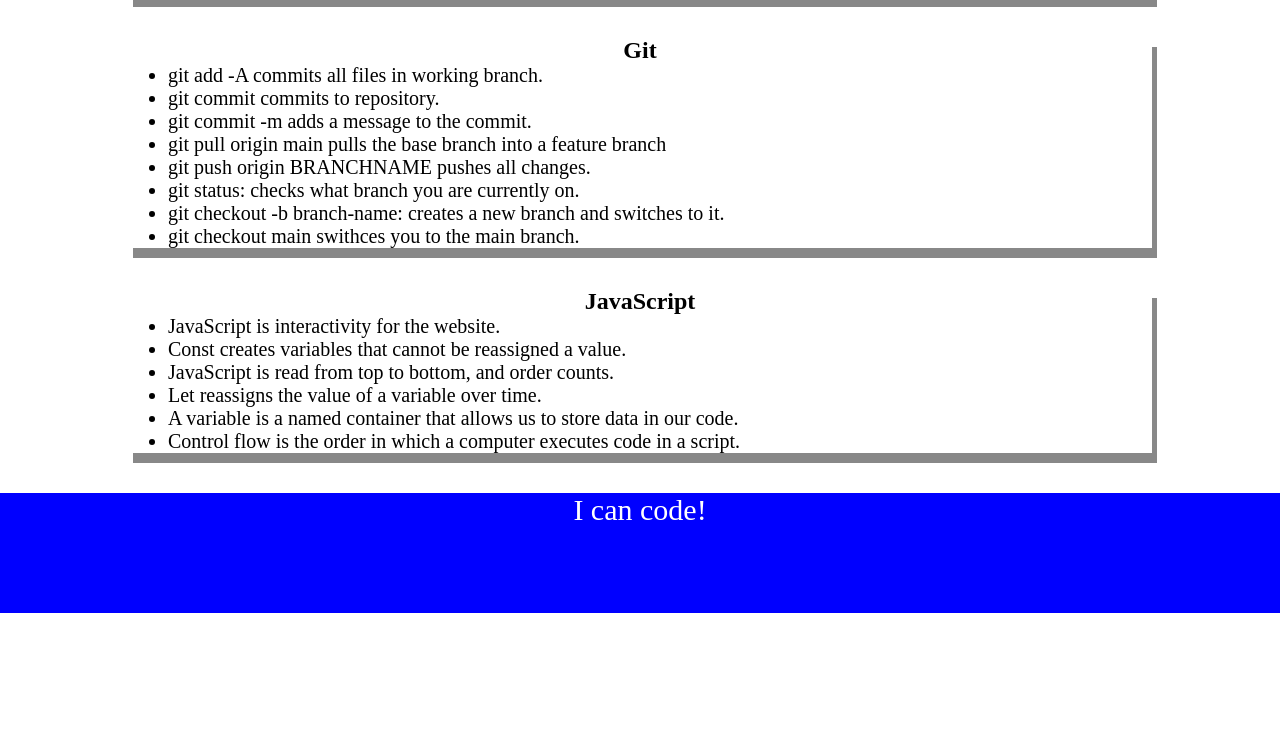
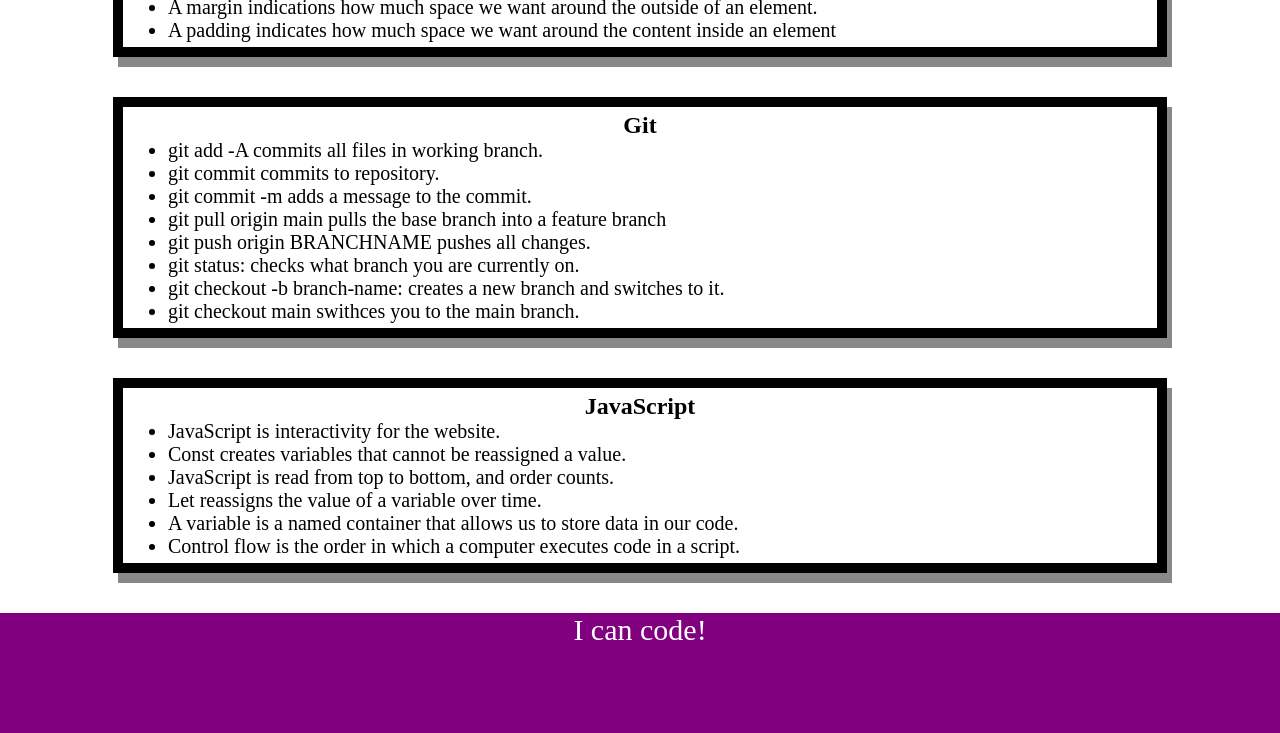
Before and after one commit to AndrewHuls/prework-study-guide, a plain HTML site: page index.html in a window 1280 px wide. Shown: the part 602-1335 px from the top of the page. Before the commit the page ends 1215 px from the top, so only its background shows below. Drawn offline with Linux system fonts and the light colour scheme.

Commit message:
Adjusted website design.

```diff
--- a/assets/style.css
+++ b/assets/style.css
@@ -7,7 +7,7 @@
    footer {
     width: 100%;
     height: 120px;
-    background-color: blue;
+    background-color: purple;
     color: white;
    }
 
@@ -34,10 +34,10 @@
     font-size: 30px;
    }
 
-
   .card {
     width: 80%;
     margin: 40px auto;
-    border: 10px red;
+    border: solid 10px black;
+    padding: 5px;
     box-shadow: 5px 10px #888888;
   }
```
